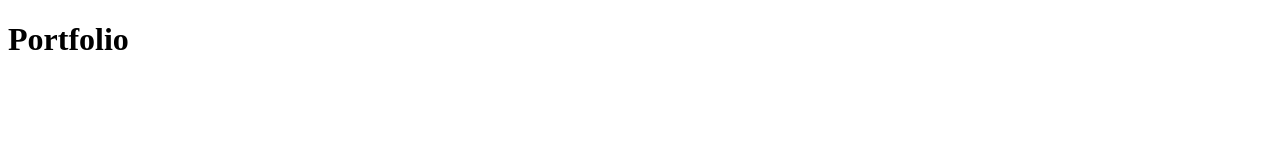
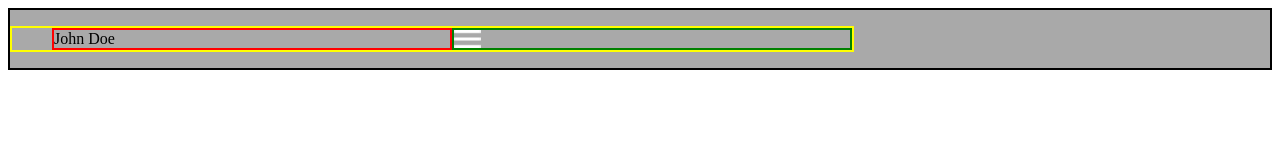
Before and after one commit to AJ193/Portfolio, a website: page index.html in a window 1280 px wide. Drawn offline with Linux system fonts and the light colour scheme.

Commit message:
create css file, modify html file

```diff
--- a/index.html
+++ b/index.html
@@ -1,12 +1,21 @@
 <!DOCTYPE html>
 <html lang="en">
+
 <head>
     <meta charset="UTF-8">
     <meta http-equiv="X-UA-Compatible" content="IE=edge">
     <meta name="viewport" content="width=device-width, initial-scale=1.0">
     <title>Document</title>
+    <link rel="stylesheet" href="style.css">
 </head>
+
 <body>
-    <h1>Portfolio</h1>
+    <nav>
+        <ul>
+            <li class="box box1">John Doe</li>
+            <li class="box box2"><img src="/images/Union.png" alt=""></li>
+        </ul>
+    </nav>
 </body>
+
 </html>
--- /dev/null
+++ b/style.css
@@ -0,0 +1,31 @@
+nav {
+    display: flex;
+    border: 2px solid black;
+    /* justify-content: center; */
+    background-color: darkgray;
+    height: 100%;
+}
+nav ul {
+    list-style: none;
+    display: flex;
+    border: 2px solid yellow;
+    width: 100vh;
+    /* justify-content: space-between; */
+}
+ul .box {
+    display: flex;
+    justify-content: space-between;
+    align-items: stretch;
+}
+.box1 {
+    flex: 1;
+    display: flex;
+    border: 2px solid red;
+    /* justify-content: flex-start; */
+}
+.box2 {
+    flex: 1;
+    display: flex;
+    border: 2px solid green;
+    /* justify-content: flex-end; */
+}
```
Also changed, not shown: package.json (added, +27 -0 lines), images/Union.png (added), 2 other files.
